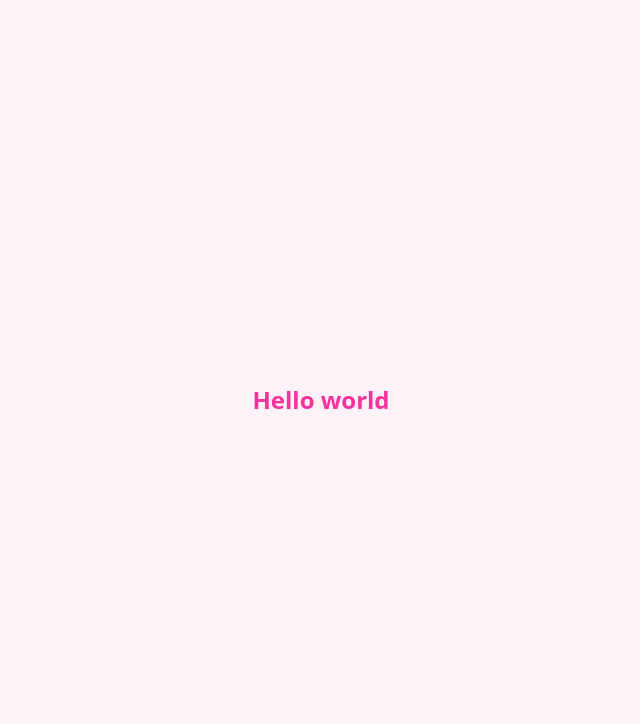
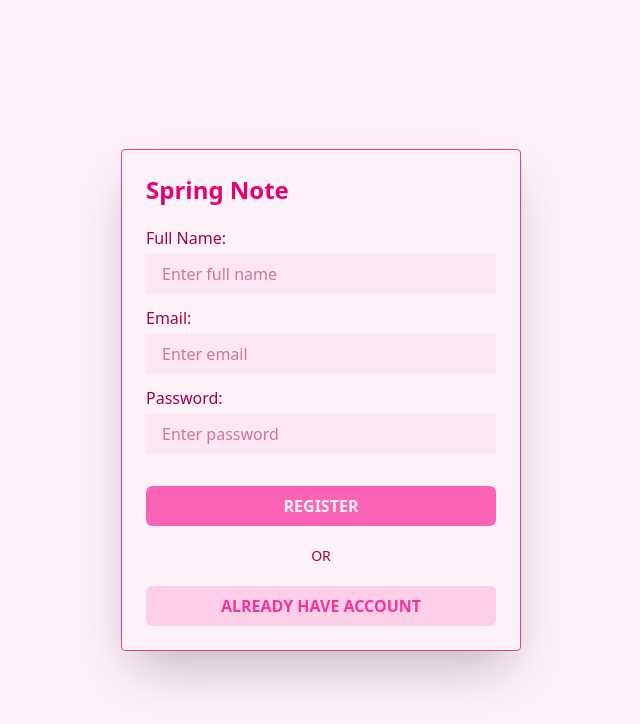
Before and after one commit to ralphmarondev/SpringNote, a Vue app in the folder client/: page /register in a window 1280 px wide. Before the commit this address had no page. Shown: the top 724 px of the page, without its empty margins (319-959 px from the left). Built offline with nearby package versions, Linux system fonts and the light colour scheme.

Commit message:
client: add LoginIndex and RegisterIndex

```diff
--- a/client/src/App.vue
+++ b/client/src/App.vue
@@ -1,5 +1,3 @@
 <template>
-  <div class="h-screen flex justify-center items-center bg-pink-50">
-    <h3 class="text-2xl font-bold text-pink-500">Hello world</h3>
-  </div>
+  <RouterView/>
 </template>
--- a/client/src/router/index.ts
+++ b/client/src/router/index.ts
@@ -1,8 +1,19 @@
 import {createRouter, createWebHistory} from 'vue-router'
 
 const router = createRouter({
-    history: createWebHistory(import.meta.env.BASE_URL),
-    routes: [],
+  history: createWebHistory(import.meta.env.BASE_URL),
+  routes: [
+    {
+      path: '/',
+      name: 'login',
+      component: () => import('@/views/auth/login/LoginIndex.vue'),
+    },
+    {
+      path: '/register',
+      name: 'register',
+      component: () => import('@/views/auth/register/RegisterIndex.vue'),
+    }
+  ],
 })
 
 export default router
--- /dev/null
+++ b/client/src/views/auth/login/LoginIndex.vue
@@ -0,0 +1,48 @@
+<script setup lang="ts">
+import {ref} from "vue";
+
+const email = ref('')
+const password = ref('')
+
+function login() {
+  console.log(`Email: ${email.value}, Password: ${password.value}`)
+}
+</script>
+
+<template>
+  <section class="h-screen bg-pink-50 flex items-center justify-center">
+    <form @submit.prevent="login" class="border shadow-2xl w-[400px] p-6 rounded-sm border-pink-500">
+      <h3 class="text-2xl text-pink-600 font-bold mb-5">Spring Note</h3>
+
+      <div class="group flex flex-col mb-3">
+        <label for="email" class="text-pink-800 mb-1">Email:</label>
+        <input type="email" name="email" placeholder="Enter email" class="bg-pink-100 py-2 px-4 text-pink-800 " required
+               v-model="email">
+      </div>
+      <div class="group flex flex-col mb-8">
+        <label for="password" class="text-pink-800 mb-1">Password:</label>
+        <input type="password" name="password" placeholder="Enter password" class="bg-pink-100 py-2 px-4 text-pink-800"
+               required
+               v-model="password">
+      </div>
+
+      <button
+          type="submit"
+          class="bg-pink-400 hover:bg-pink-500 cursor-pointer w-full p-2 rounded-md uppercase text-pink-50 font-semibold">
+        Login
+      </button>
+
+      <div class="my-5 flex justify-between">
+        <hr>
+        <span class="text-sm text-pink-800">OR</span>
+        <hr>
+      </div>
+
+      <RouterLink
+          to="/register"
+          class="bg-pink-200 hover:bg-pink-300 cursor-pointer block w-full text-center p-2 rounded-md uppercase text-pink-500 font-semibold">
+        CREATE NEW ACCOUNT
+      </RouterLink>
+    </form>
+  </section>
+</template>
--- /dev/null
+++ b/client/src/views/auth/register/RegisterIndex.vue
@@ -0,0 +1,55 @@
+<script setup lang="ts">
+import {ref} from "vue";
+
+const fullName = ref('')
+const email = ref('')
+const password = ref('')
+
+function register() {
+  console.log(`Full name: ${fullName.value}, Email: ${email.value}, Password: ${password.value}`)
+}
+</script>
+
+<template>
+  <section class="h-screen bg-pink-50 flex items-center justify-center">
+    <form @submit.prevent="register" class="border shadow-2xl w-[400px] p-6 rounded-sm border-pink-500">
+      <h3 class="text-2xl text-pink-600 font-bold mb-5">Spring Note</h3>
+
+      <div class="group flex flex-col mb-3">
+        <label for="fullName" class="text-pink-800 mb-1">Full Name:</label>
+        <input type="text" name="fullName" placeholder="Enter full name" class="bg-pink-100 py-2 px-4 text-pink-800 "
+               required
+               v-model="fullName">
+      </div>
+      <div class="group flex flex-col mb-3">
+        <label for="email" class="text-pink-800 mb-1">Email:</label>
+        <input type="email" name="email" placeholder="Enter email" class="bg-pink-100 py-2 px-4 text-pink-800 " required
+               v-model="email">
+      </div>
+      <div class="group flex flex-col mb-8">
+        <label for="password" class="text-pink-800 mb-1">Password:</label>
+        <input type="password" name="password" placeholder="Enter password" class="bg-pink-100 py-2 px-4 text-pink-800"
+               required
+               v-model="password">
+      </div>
+
+      <button
+          type="submit"
+          class="bg-pink-400 hover:bg-pink-500 cursor-pointer w-full p-2 rounded-md uppercase text-pink-50 font-semibold">
+        Register
+      </button>
+
+      <div class="my-5 flex justify-between">
+        <hr>
+        <span class="text-sm text-pink-800">OR</span>
+        <hr>
+      </div>
+
+      <RouterLink
+          to="/"
+          class="bg-pink-200 hover:bg-pink-300 cursor-pointer block w-full text-center p-2 rounded-md uppercase text-pink-500 font-semibold">
+        Already Have Account
+      </RouterLink>
+    </form>
+  </section>
+</template>
```
